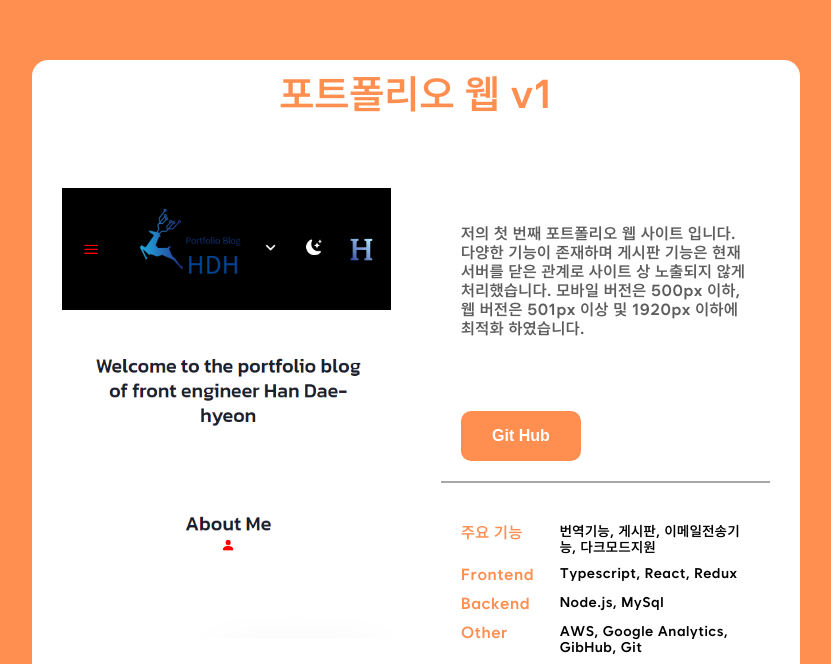
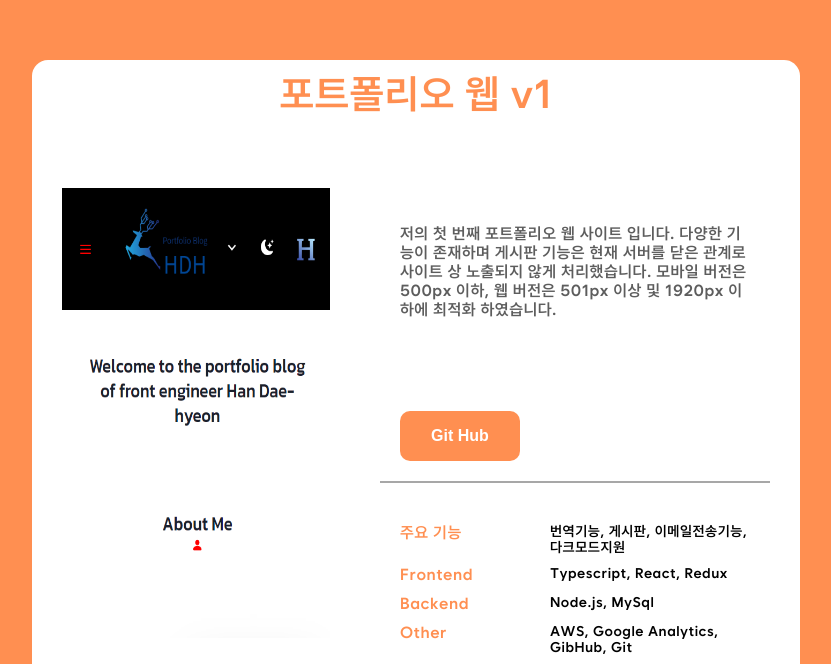
Before and after one commit to gkseogus/React_MyPortfolioApp_v2.0, a React (Create React App) app: page / in a window 1280 px wide. Shown: the part 4478-5142 px from the top of the page, without its empty margins (224-1055 px from the left). Built offline with nearby package versions, Linux system fonts and the light colour scheme; a web font is replaced by a local one.

Commit message:
20231228_fix to width 정적 값으로 할당

```diff
--- a/src/pages/ProjectPage/ProjectGridContainPC/index.tsx
+++ b/src/pages/ProjectPage/ProjectGridContainPC/index.tsx
@@ -241,11 +241,17 @@ const SubItemListTitle = styled.span`
   font-weight: 900;
   font-size: 16px;
   color: ${({ theme }) => theme.colors.orange};
+  @media screen and (max-width: 1200px) {
+    width: 90px;
+  }
 `;
 
 const SubItemListText = styled.span`
-  width: 100%;
+  width: 200px;
   font-size: 14px;
+  @media screen and (max-width: 1200px) {
+    width: 150px;
+  }
 `;
 
 const SubItemUrlText = styled.span`
```
